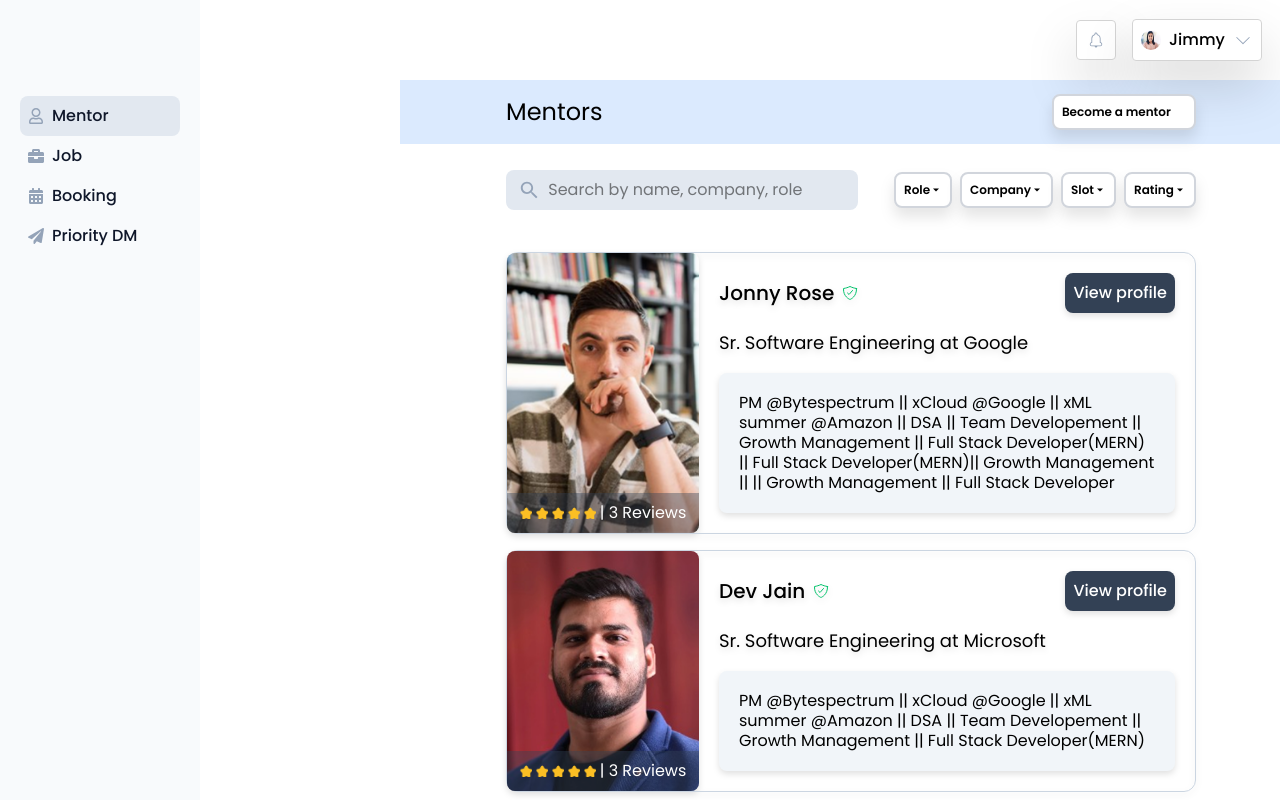
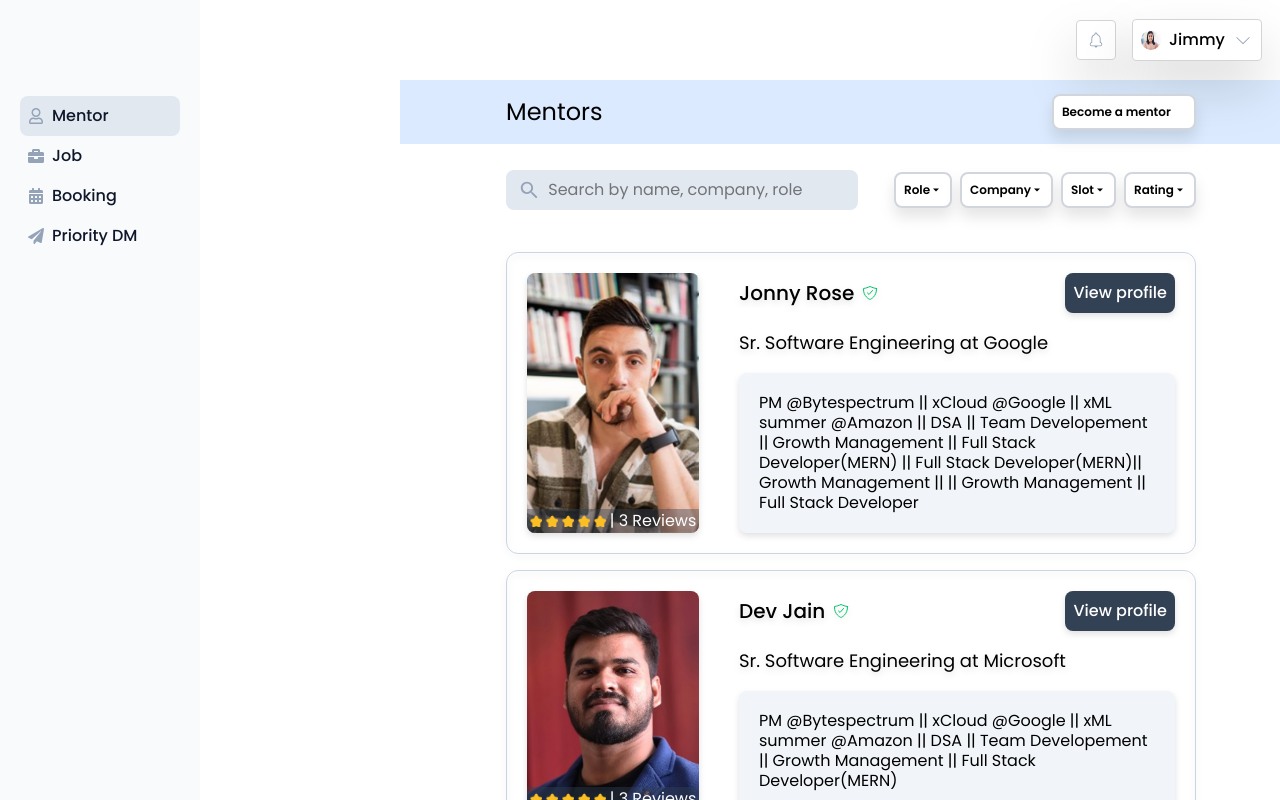
Before and after one commit to Shub4am/mentor-flow, a Next.js app: page / in a window 1280 px wide. Shown: the top 800 px of the page. Built offline with nearby package versions, Linux system fonts and the light colour scheme.

Commit message:
Fix mentor card ui

```diff
--- a/src/components/MentorsCard.tsx
+++ b/src/components/MentorsCard.tsx
@@ -39,18 +39,18 @@ const MentorsCard = () => {
           key={index}
           className="flex border-1 border-[#CBD5E1] drop-shadow-md rounded-xl mb-4"
         >
-          <div className="relative flex flex-col max-w-48 min-h-48">
+          <div className="relative flex flex-col max-w-[212px] min-h-48 p-5">
             <Image
               src={mentor.image}
               alt="User picture"
-              width={200}
+              width={212}
               height={200}
               unoptimized
               quality={100}
               className="h-full w-full rounded-lg object-cover"
             />
 
-            <div className="absolute bottom-0 rounded-b-lg p-2 flex w-[192px] justify-center items-center space-x-1 bg-[#33415566]">
+            <div className="absolute bottom-5 rounded-b-lg  flex w-[172px] justify-center items-center space-x-1 bg-[#33415566]">
               {Array.from({ length: 5 }).map((_, index) => (
                 <Image
                   key={index}
```
